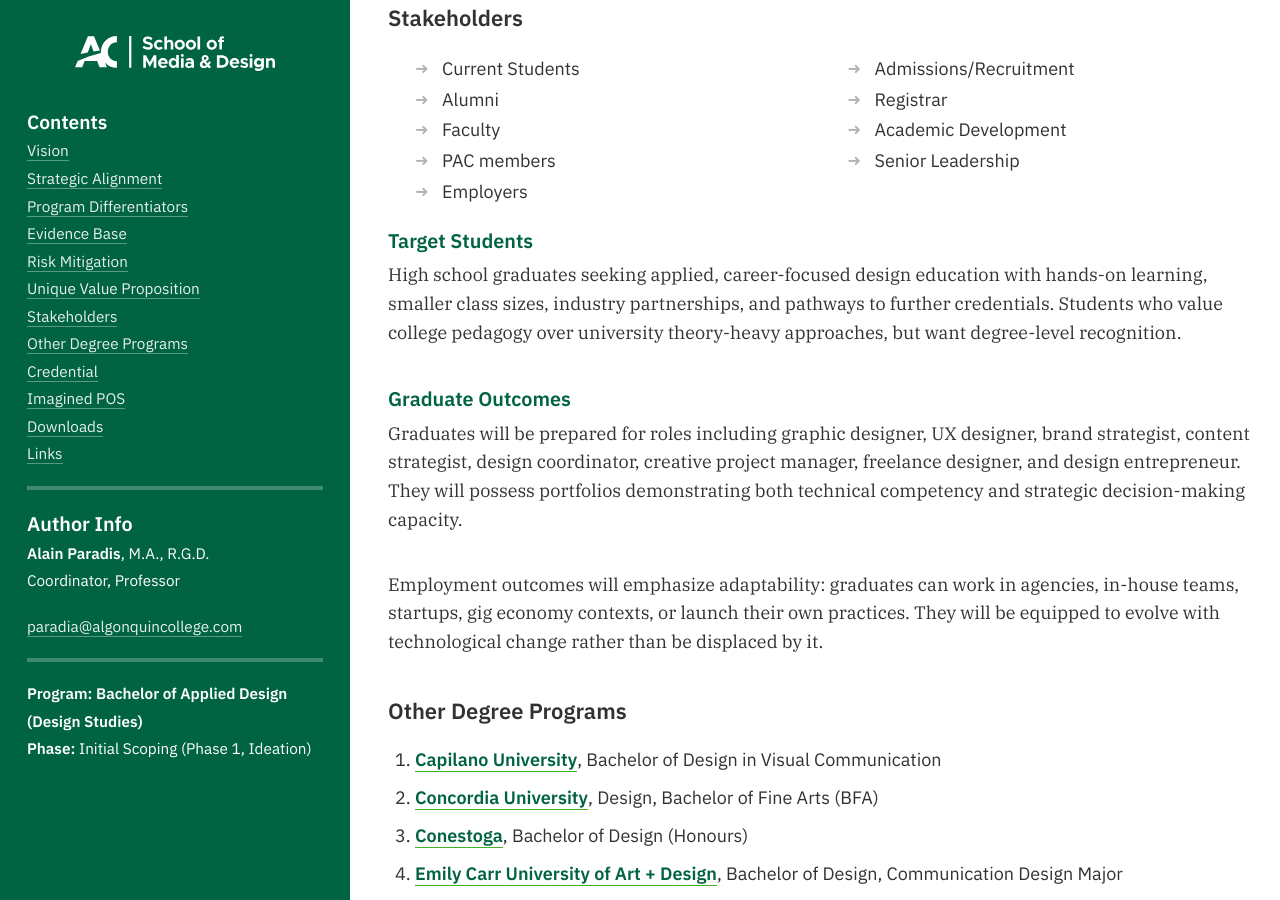
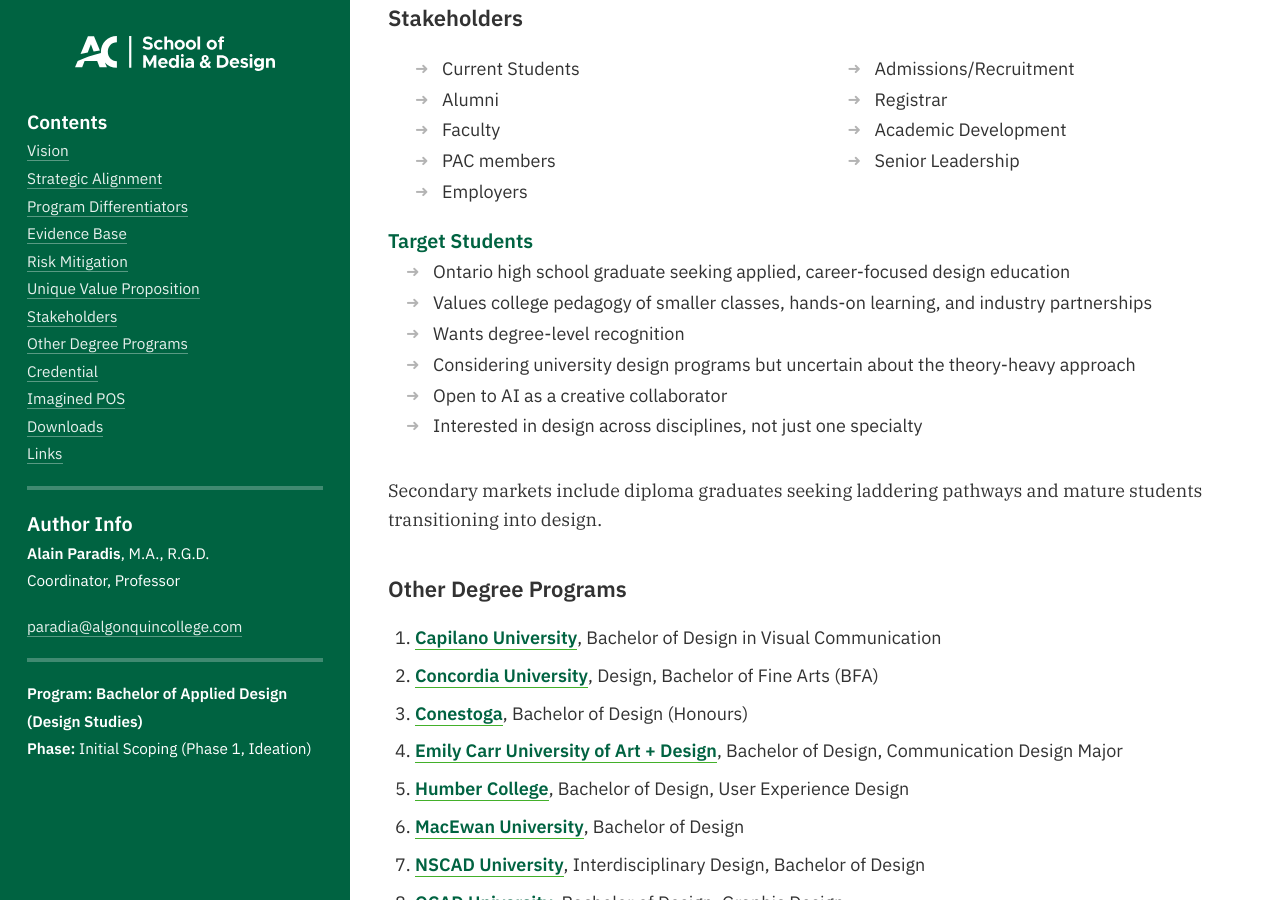
Before and after one commit to AlainParadis/program-transformation, a Jekyll site: the page built from index.md, in a window 1280 px wide and 900 px high, scrolled down 5014 px. Built offline with Jekyll 4.4.1, drawn with Linux system fonts in a browser that asks for light colours.

Commit message:
Add target students data; update stakeholders
Introduce a structured stakeholders-target-students list in _data/sitewide.yml and update _includes/stakeholders.html to render it via a Liquid loop. Remove several hard-coded paragraphs about graduate outcomes and condense secondary market copy to a single line, making the content more maintainable and easier to reuse.

```diff
--- a/_data/sitewide.yml
+++ b/_data/sitewide.yml
@@ -268,6 +268,15 @@ stakeholders:
   - "Registrar"
   - "Academic Development"
   - "Senior Leadership"
+
+stakeholders-target-students:
+  - "Ontario high school graduate seeking applied, career-focused design education"
+  - "Values college pedagogy of smaller classes, hands-on learning, and industry partnerships"
+  - "Wants degree-level recognition"
+  - "Considering university design programs but uncertain about the theory-heavy approach"
+  - "Open to AI as a creative collaborator"
+  - "Interested in design across disciplines, not just one specialty"
+
 algonquin-experience:
   - experience: 01
     title: Integrated
--- a/_includes/stakeholders.html
+++ b/_includes/stakeholders.html
@@ -9,15 +9,11 @@
 <h5>
 	Target Students
 </h5>
+<ul>
+	{% for student in site.data.sitewide.stakeholders-target-students %}
+	<li>{{ student }}</li>
+	{% endfor %}
+</ul>
 <p>
-	High school graduates seeking applied, career-focused design education with hands-on learning, smaller class sizes, industry partnerships, and pathways to further credentials. Students who value college pedagogy over university theory-heavy approaches, but want degree-level recognition.
+Secondary markets include diploma graduates seeking laddering pathways and mature students transitioning into design.
 </p>
-<h5>
-	Graduate Outcomes
-</h5>
-<p>
-	Graduates will be prepared for roles including graphic designer, UX designer, brand strategist, content strategist, design coordinator, creative project manager, freelance designer, and design entrepreneur. They will possess portfolios demonstrating both technical competency and strategic decision-making capacity.
-</p>
-<p>
-	Employment outcomes will emphasize adaptability: graduates can work in agencies, in-house teams, startups, gig economy contexts, or launch their own practices. They will be equipped to evolve with technological change rather than be displaced by it.
-</p>
```
